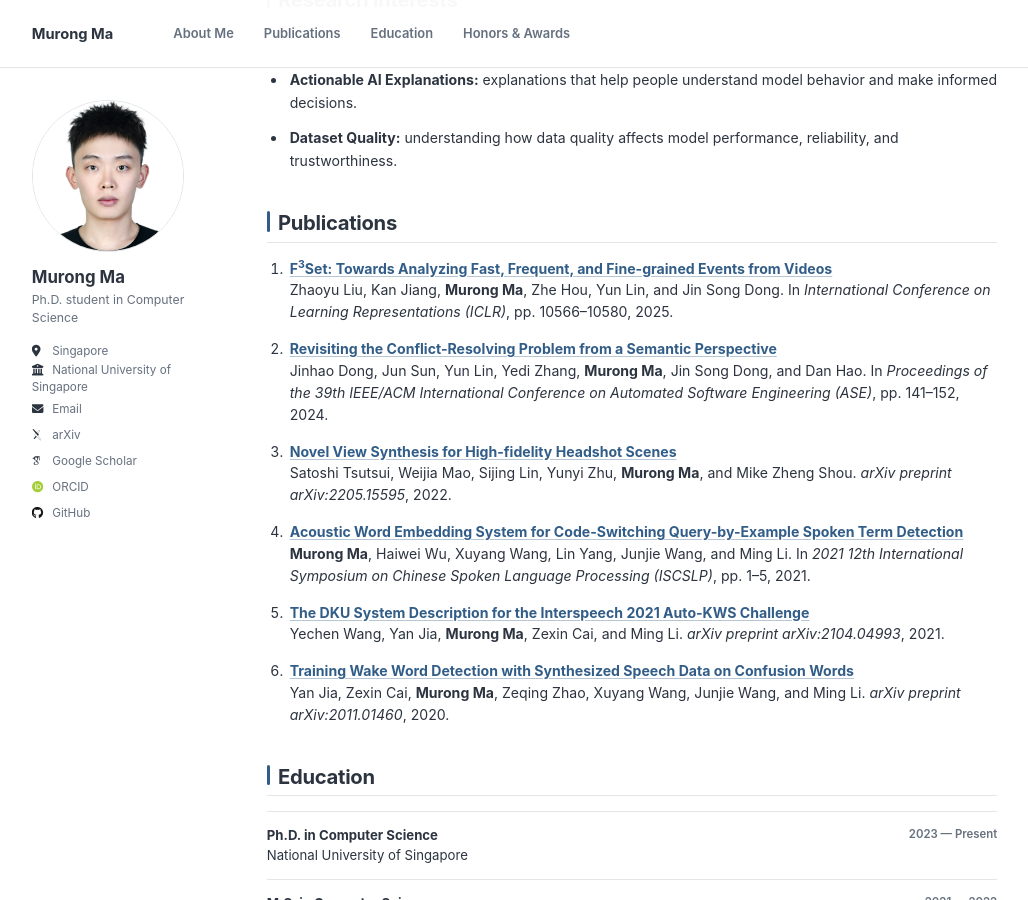
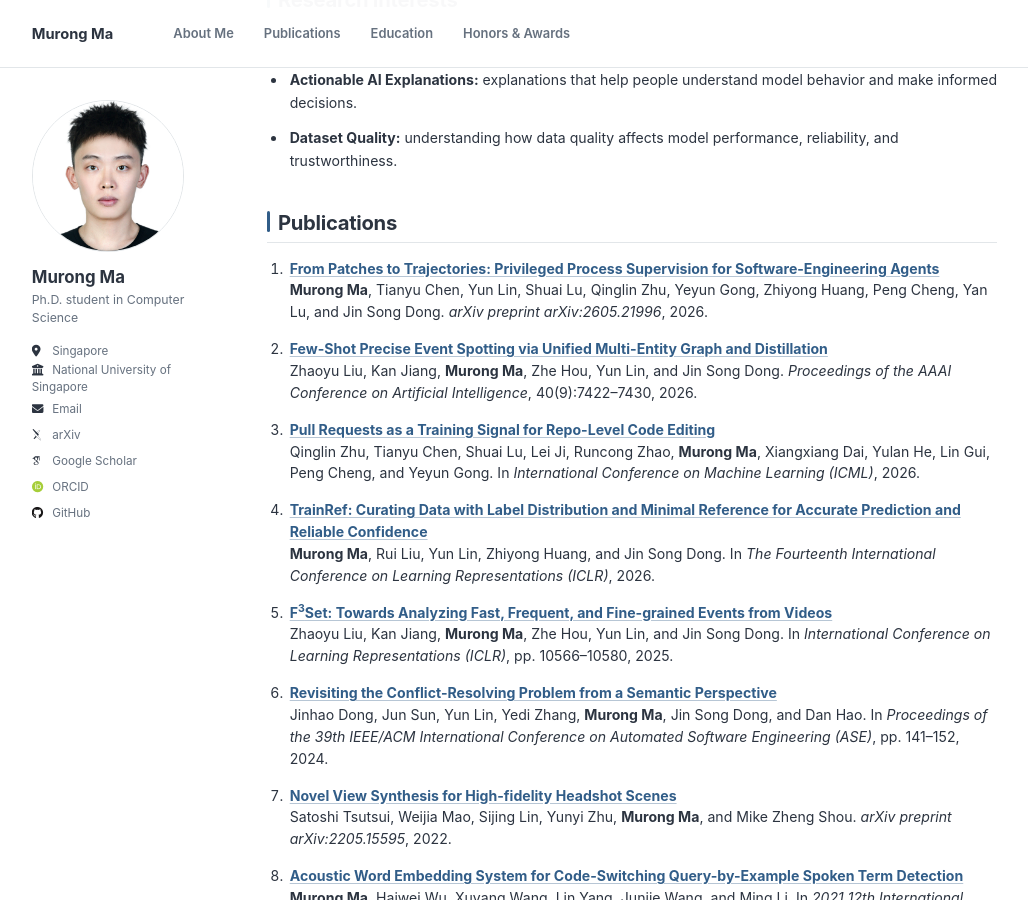
Before and after one commit to M-Myron/m-myron.github.io, a Jekyll site: the page built from _pages/about.md, in a window 1280 px wide and 900 px high, scrolled down 315 px. Shown: the whole window, without its empty margins (27-1055 px from the left). Built offline with Jekyll 4.4.1, drawn with Linux system fonts in a browser that asks for light colours; some web fonts are replaced.

Commit message:
Add recent publications

```diff
--- a/_pages/about.md
+++ b/_pages/about.md
@@ -24,22 +24,34 @@ My research interests include **machine learning**, **AI with actionable explana
 
 ## Publications
 
-1. [**F<sup>3</sup>Set: Towards Analyzing Fast, Frequent, and Fine-grained Events from Videos**](https://proceedings.iclr.cc/paper_files/paper/2025/hash/1c8e2cd11daf2d0a8c68663d504a841d-Abstract-Conference.html)<br>
+1. [**From Patches to Trajectories: Privileged Process Supervision for Software-Engineering Agents**](https://arxiv.org/abs/2605.21996)<br>
+   **Murong Ma**, Tianyu Chen, Yun Lin, Shuai Lu, Qinglin Zhu, Yeyun Gong, Zhiyong Huang, Peng Cheng, Yan Lu, and Jin Song Dong. *arXiv preprint arXiv:2605.21996*, 2026.
+
+2. [**Few-Shot Precise Event Spotting via Unified Multi-Entity Graph and Distillation**](https://doi.org/10.1609/aaai.v40i9.37681)<br>
+   Zhaoyu Liu, Kan Jiang, **Murong Ma**, Zhe Hou, Yun Lin, and Jin Song Dong. *Proceedings of the AAAI Conference on Artificial Intelligence*, 40(9):7422–7430, 2026.
+
+3. [**Pull Requests as a Training Signal for Repo-Level Code Editing**](https://arxiv.org/abs/2602.07457)<br>
+   Qinglin Zhu, Tianyu Chen, Shuai Lu, Lei Ji, Runcong Zhao, **Murong Ma**, Xiangxiang Dai, Yulan He, Lin Gui, Peng Cheng, and Yeyun Gong. In *International Conference on Machine Learning (ICML)*, 2026.
+
+4. [**TrainRef: Curating Data with Label Distribution and Minimal Reference for Accurate Prediction and Reliable Confidence**](https://openreview.net/forum?id=jSs8CDsF0A)<br>
+   **Murong Ma**, Rui Liu, Yun Lin, Zhiyong Huang, and Jin Song Dong. In *The Fourteenth International Conference on Learning Representations (ICLR)*, 2026.
+
+5. [**F<sup>3</sup>Set: Towards Analyzing Fast, Frequent, and Fine-grained Events from Videos**](https://proceedings.iclr.cc/paper_files/paper/2025/hash/1c8e2cd11daf2d0a8c68663d504a841d-Abstract-Conference.html)<br>
    Zhaoyu Liu, Kan Jiang, **Murong Ma**, Zhe Hou, Yun Lin, and Jin Song Dong. In *International Conference on Learning Representations (ICLR)*, pp. 10566–10580, 2025.
 
-2. [**Revisiting the Conflict-Resolving Problem from a Semantic Perspective**](https://doi.org/10.1145/3691620.3694993)<br>
+6. [**Revisiting the Conflict-Resolving Problem from a Semantic Perspective**](https://doi.org/10.1145/3691620.3694993)<br>
    Jinhao Dong, Jun Sun, Yun Lin, Yedi Zhang, **Murong Ma**, Jin Song Dong, and Dan Hao. In *Proceedings of the 39th IEEE/ACM International Conference on Automated Software Engineering (ASE)*, pp. 141–152, 2024.
 
-3. [**Novel View Synthesis for High-fidelity Headshot Scenes**](https://arxiv.org/abs/2205.15595)<br>
+7. [**Novel View Synthesis for High-fidelity Headshot Scenes**](https://arxiv.org/abs/2205.15595)<br>
    Satoshi Tsutsui, Weijia Mao, Sijing Lin, Yunyi Zhu, **Murong Ma**, and Mike Zheng Shou. *arXiv preprint arXiv:2205.15595*, 2022.
 
-4. [**Acoustic Word Embedding System for Code-Switching Query-by-Example Spoken Term Detection**](https://doi.org/10.1109/ISCSLP49672.2021.9362056)<br>
+8. [**Acoustic Word Embedding System for Code-Switching Query-by-Example Spoken Term Detection**](https://doi.org/10.1109/ISCSLP49672.2021.9362056)<br>
    **Murong Ma**, Haiwei Wu, Xuyang Wang, Lin Yang, Junjie Wang, and Ming Li. In *2021 12th International Symposium on Chinese Spoken Language Processing (ISCSLP)*, pp. 1–5, 2021.
 
-5. [**The DKU System Description for the Interspeech 2021 Auto-KWS Challenge**](https://arxiv.org/abs/2104.04993)<br>
+9. [**The DKU System Description for the Interspeech 2021 Auto-KWS Challenge**](https://arxiv.org/abs/2104.04993)<br>
    Yechen Wang, Yan Jia, **Murong Ma**, Zexin Cai, and Ming Li. *arXiv preprint arXiv:2104.04993*, 2021.
 
-6. [**Training Wake Word Detection with Synthesized Speech Data on Confusion Words**](https://arxiv.org/abs/2011.01460)<br>
+10. [**Training Wake Word Detection with Synthesized Speech Data on Confusion Words**](https://arxiv.org/abs/2011.01460)<br>
    Yan Jia, Zexin Cai, **Murong Ma**, Zeqing Zhao, Xuyang Wang, Junjie Wang, and Ming Li. *arXiv preprint arXiv:2011.01460*, 2020.
 
 ## Education
```
